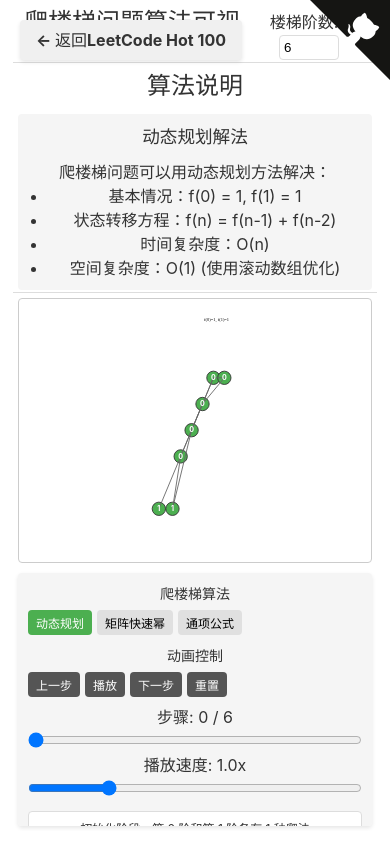
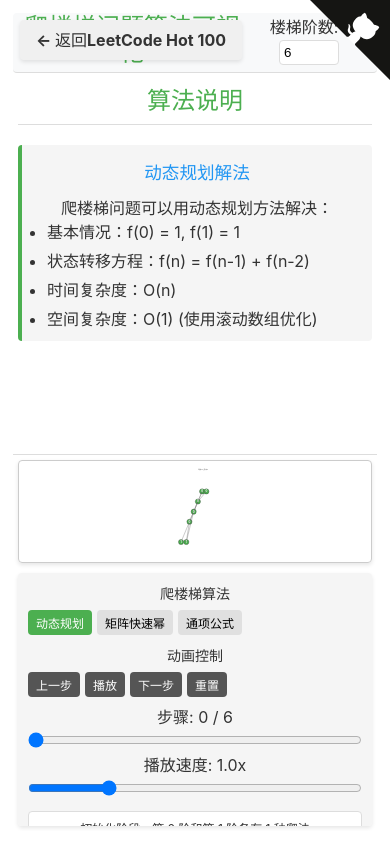
Before and after one commit to fuck-algorithm/leetcode-70-climbing-stairs, a React (Vite) app: page / in a window 390 px wide. Built offline with nearby package versions, Linux system fonts and the light colour scheme.

Commit message:
style: 优化应用样式和布局

```diff
--- a/src/App.css
+++ b/src/App.css
@@ -49,6 +49,9 @@
   --text-color: #333;
   --light-bg: #f5f5f5;
   --border-color: #ddd;
+  --highlight-color: #FF5722;
+  --code-bg: #282c34;
+  --code-text: #abb2bf;
 }
 
 * {
@@ -79,12 +82,16 @@ body, html {
   align-items: center;
   padding: 0 10px 5px 10px;
   border-bottom: 1px solid var(--border-color);
-  height: 50px;
+  height: 60px;
+  background-color: #f8f9fa;
+  border-radius: 4px;
+  margin-bottom: 5px;
 }
 
 .app-header h1 {
   font-size: 1.5rem;
   margin: 0;
+  color: var(--primary-color);
 }
 
 .stairs-config {
@@ -103,15 +110,27 @@ body, html {
 .app-content {
   display: flex;
   flex: 1;
-  height: calc(100vh - 60px);
+  height: calc(100vh - 70px);
   overflow: hidden;
 }
 
 .left-panel {
-  width: 25%;
+  width: 30%;
   padding: 5px;
   overflow-y: auto;
   border-right: 1px solid var(--border-color);
+}
+
+.left-panel h2 {
+  margin-bottom: 10px;
+  color: var(--primary-color);
+  padding-bottom: 5px;
+  border-bottom: 1px solid var(--border-color);
+}
+
+.left-panel h3 {
+  color: var(--secondary-color);
+  margin: 10px 0;
 }
 
 .center-panel {
@@ -125,6 +144,8 @@ body, html {
 .center-panel svg {
   flex: 1;
   min-height: 0;
+  border-radius: 4px;
+  box-shadow: 0 2px 4px rgba(0,0,0,0.1);
 }
 
 .algorithm-description {
@@ -132,6 +153,7 @@ body, html {
   padding: 10px;
   background-color: var(--light-bg);
   border-radius: 4px;
+  border-left: 4px solid var(--primary-color);
 }
 
 .algorithm-description h3 {
@@ -141,6 +163,60 @@ body, html {
 
 .algorithm-description ul {
   padding-left: 20px;
+  text-align: left;
+}
+
+.algorithm-description li {
+  margin-bottom: 5px;
+}
+
+/* 代码面板样式 */
+.code-section {
+  margin-top: 20px;
+}
+
+.code-panel {
+  border: 1px solid var(--border-color);
+  border-radius: 4px;
+  overflow: hidden;
+  margin-top: 10px;
+  box-shadow: 0 2px 4px rgba(0,0,0,0.05);
+}
+
+pre {
+  background-color: var(--code-bg);
+  color: var(--code-text);
+  padding: 10px;
+  border-radius: 4px;
+  overflow: auto;
+  font-family: 'Fira Code', monospace;
+  text-align: left;
+}
+
+code {
+  font-family: 'Fira Code', monospace;
+}
+
+/* 步骤显示样式 */
+.step-description {
+  margin: 10px 0;
+  padding: 10px;
+  background-color: #E3F2FD;
+  border-radius: 4px;
+  border-left: 4px solid var(--secondary-color);
+  text-align: left;
+}
+
+/* 高亮动画 */
+@keyframes pulse {
+  0% { opacity: 1; }
+  50% { opacity: 0.6; }
+  100% { opacity: 1; }
+}
+
+.node-highlight {
+  animation: pulse 1.5s infinite;
+  filter: drop-shadow(0 0 5px var(--highlight-color));
 }
 
 /* 色盲模式支持 */
@@ -157,6 +233,30 @@ button:focus, input:focus {
 }
 
 /* 响应式设计 */
+@media (max-width: 1024px) {
+  .app-content {
+    flex-direction: column;
+  }
+
+  .left-panel {
+    width: 100%;
+    height: 40%;
+    border-right: none;
+    border-bottom: 1px solid var(--border-color);
+    display: flex;
+    flex-wrap: wrap;
+  }
+
+  .algorithm-description, .code-section {
+    width: 50%;
+    padding: 5px;
+  }
+
+  .center-panel {
+    height: 60%;
+  }
+}
+
 @media (max-width: 768px) {
   .app-content {
     flex-direction: column;
@@ -164,12 +264,17 @@ button:focus, input:focus {
 
   .left-panel {
     width: 100%;
-    height: 30%;
+    height: 50%;
     border-right: none;
     border-bottom: 1px solid var(--border-color);
+    flex-direction: column;
+  }
+
+  .algorithm-description, .code-section {
+    width: 100%;
   }
 
   .center-panel {
-    height: 70%;
+    height: 50%;
   }
 }
```
